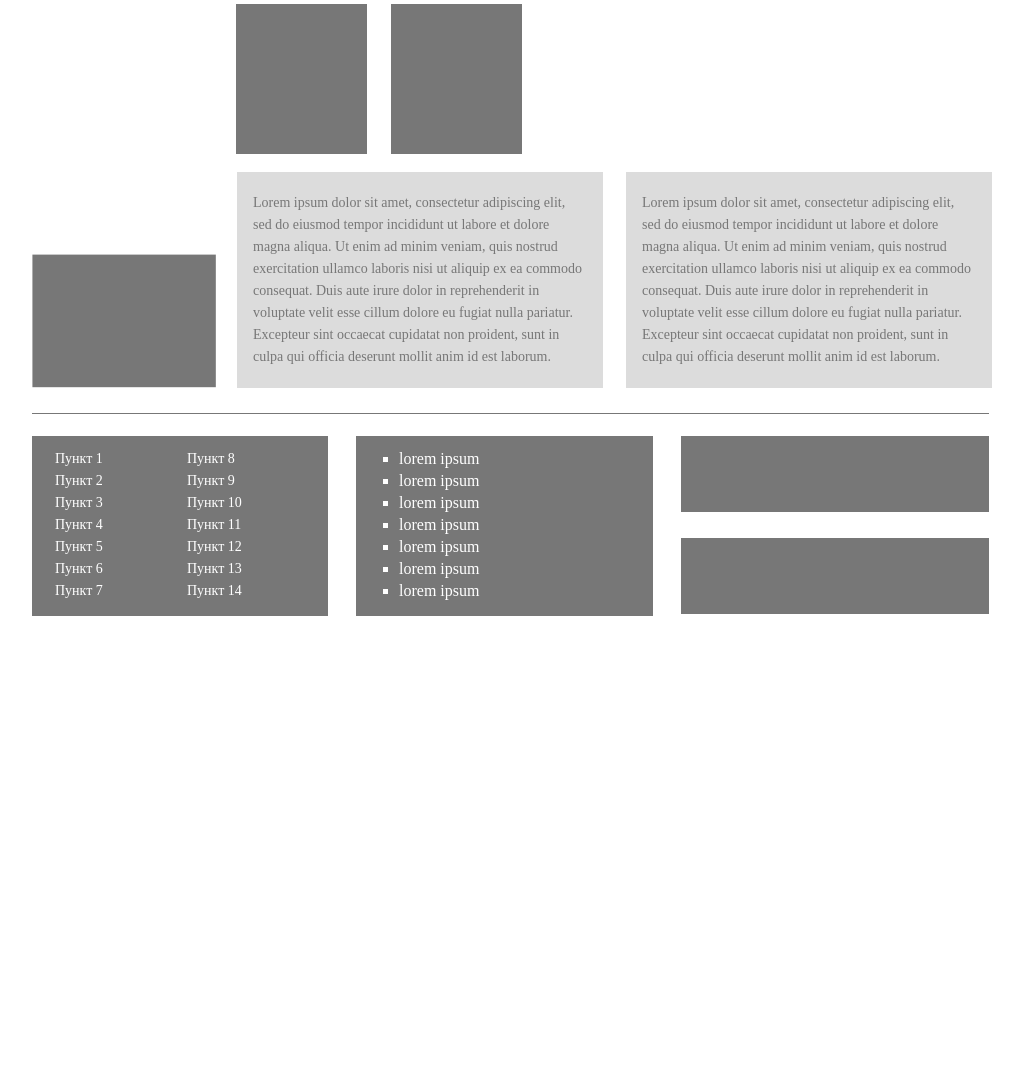
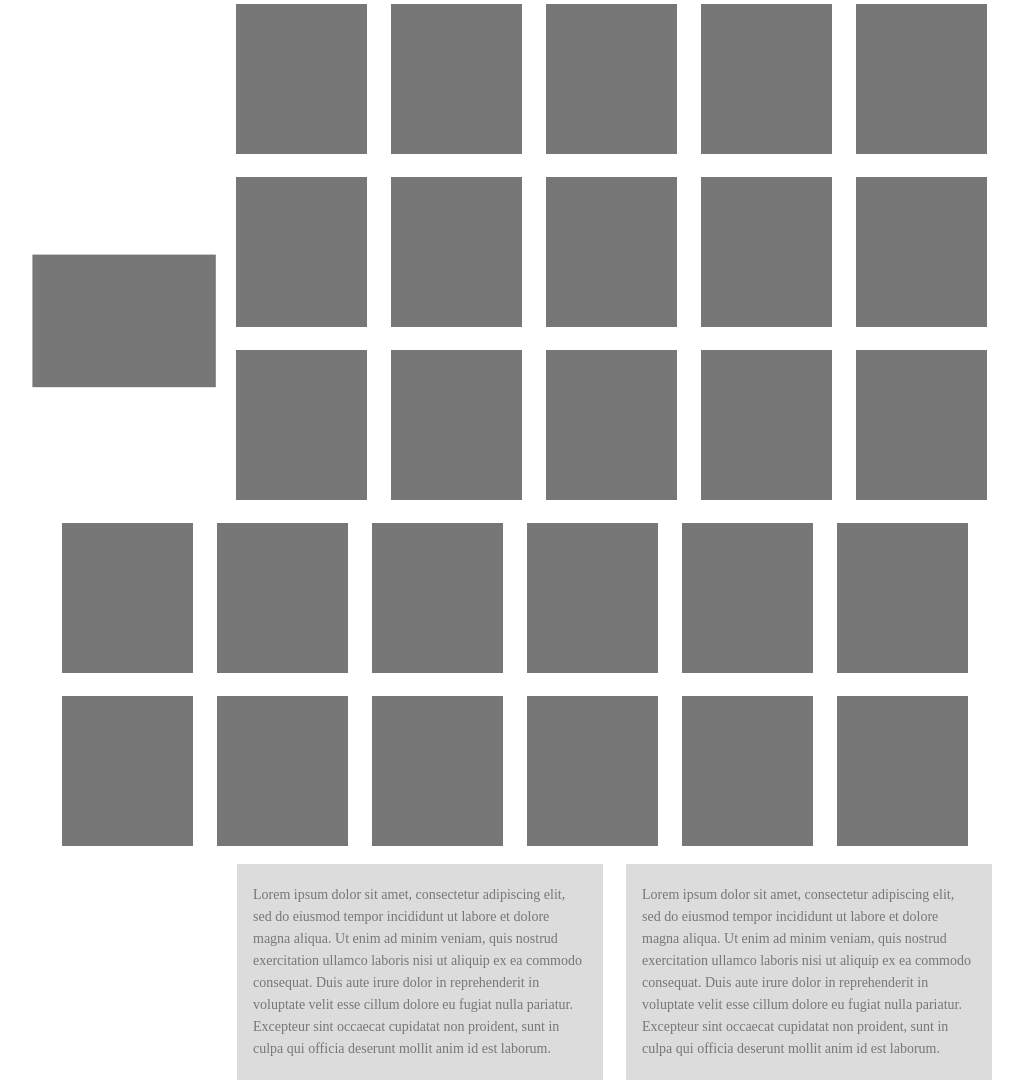
Before and after one commit to MilordVladyslav/html-css-practice, a website: page app/index.html in a window 1280 px wide. Shown: the part 578-1661 px from the top of the page, without its empty margins (128-1151 px from the left). Before the commit the page ends 1199 px from the top, so only its background shows below. Drawn offline with Linux system fonts and the light colour scheme.

Commit message:
fix bugs

```diff
--- a/app/index.html
+++ b/app/index.html
@@ -13,13 +13,21 @@
     <div class="wrapper">
 
         <header class="header">
+            <div class="wrapper-block-1">
                 <img src="./img/logo.jpg" alt="lorem ipsum" title="dolor sit amet" class="logo" width="122" height="108">
+            </div>
+            <div class="wrapper-block-2">
                 <div class="contact"></div>
+            </div>
+
+            <div class="wrapper-block-3">
                 <div class="more">
                     <p class="phone">+7 (499) 346-21-31</p>
                     <a href="mailto:manager@pixelplus.ru">manager@pixelplus.ru</a>
                     <a href="www.pixelplus.ru">www.pixelplus.ru</a>
                 </div>
+            </div>
+
             <div class="clearfix"></div>
         </header>
 
@@ -49,13 +57,38 @@
                 <div class="center">
                     <div class="higer-content"></div>
                         <div class="image-content">
-                            <img src="./img/contentimg.jpg" alt="lorem ipsum" title="lorem ipsum" >
-                            <img src="./img/contentimg.jpg" alt="lorem ipsum" title="lorem ipsum" >
-                            <img src="./img/contentimg.jpg" alt="lorem ipsum" title="lorem ipsum" >
-                            <img src="./img/contentimg.jpg" alt="lorem ipsum" title="lorem ipsum" >
-                            <img src="./img/contentimg.jpg" alt="lorem ipsum" title="lorem ipsum" >
-                            <img src="./img/contentimg.jpg" alt="lorem ipsum" title="lorem ipsum" >
-                            <img src="./img/contentimg.jpg" alt="lorem ipsum" title="lorem ipsum" >
+                            <img src="./img/contentimg.jpg" alt="lorem ipsum" title="lorem ipsum" width="122" height="108">
+                            <img src="./img/contentimg.jpg" alt="lorem ipsum" title="lorem ipsum" width="122" height="108">
+                            <img src="./img/contentimg.jpg" alt="lorem ipsum" title="lorem ipsum" width="122" height="108">
+                            <img src="./img/contentimg.jpg" alt="lorem ipsum" title="lorem ipsum" width="122" height="108">
+                            <img src="./img/contentimg.jpg" alt="lorem ipsum" title="lorem ipsum" width="122" height="108">
+                            <img src="./img/contentimg.jpg" alt="lorem ipsum" title="lorem ipsum" width="122" height="108">
+                            <img src="./img/contentimg.jpg" alt="lorem ipsum" title="lorem ipsum" width="122" height="108">
+                            <img src="./img/contentimg.jpg" alt="lorem ipsum" title="lorem ipsum" width="122" height="108">
+                            <img src="./img/contentimg.jpg" alt="lorem ipsum" title="lorem ipsum" width="122" height="108">
+                            <img src="./img/contentimg.jpg" alt="lorem ipsum" title="lorem ipsum" width="122" height="108">
+                            <img src="./img/contentimg.jpg" alt="lorem ipsum" title="lorem ipsum" width="122" height="108">
+                            <img src="./img/contentimg.jpg" alt="lorem ipsum" title="lorem ipsum" width="122" height="108">
+                            <img src="./img/contentimg.jpg" alt="lorem ipsum" title="lorem ipsum" width="122" height="108">
+                            <img src="./img/contentimg.jpg" alt="lorem ipsum" title="lorem ipsum" width="122" height="108">
+                            <img src="./img/contentimg.jpg" alt="lorem ipsum" title="lorem ipsum" width="122" height="108">
+                            <img src="./img/contentimg.jpg" alt="lorem ipsum" title="lorem ipsum" width="122" height="108">
+                            <img src="./img/contentimg.jpg" alt="lorem ipsum" title="lorem ipsum" width="122" height="108">
+                            <img src="./img/contentimg.jpg" alt="lorem ipsum" title="lorem ipsum" width="122" height="108">
+                            <img src="./img/contentimg.jpg" alt="lorem ipsum" title="lorem ipsum" width="122" height="108">
+                            <img src="./img/contentimg.jpg" alt="lorem ipsum" title="lorem ipsum" width="122" height="108">
+                            <img src="./img/contentimg.jpg" alt="lorem ipsum" title="lorem ipsum" width="122" height="108">
+                            <img src="./img/contentimg.jpg" alt="lorem ipsum" title="lorem ipsum" width="122" height="108">
+                            <img src="./img/contentimg.jpg" alt="lorem ipsum" title="lorem ipsum" width="122" height="108">
+                            <img src="./img/contentimg.jpg" alt="lorem ipsum" title="lorem ipsum" width="122" height="108">
+                            <img src="./img/contentimg.jpg" alt="lorem ipsum" title="lorem ipsum" width="122" height="108">
+                            <img src="./img/contentimg.jpg" alt="lorem ipsum" title="lorem ipsum" width="122" height="108">
+                            <img src="./img/contentimg.jpg" alt="lorem ipsum" title="lorem ipsum" width="122" height="108">
+                            <img src="./img/contentimg.jpg" alt="lorem ipsum" title="lorem ipsum" width="122" height="108">
+                            <img src="./img/contentimg.jpg" alt="lorem ipsum" title="lorem ipsum" width="122" height="108">
+                            <img src="./img/contentimg.jpg" alt="lorem ipsum" title="lorem ipsum" width="122" height="108">
+                            <img src="./img/contentimg.jpg" alt="lorem ipsum" title="lorem ipsum" width="122" height="108">
+                            <img src="./img/contentimg.jpg" alt="lorem ipsum" title="lorem ipsum" width="122" height="108">
                         </div>
 
                     <div class="lower-content">
@@ -125,7 +158,7 @@
             </div>
             <div class="foot-right">
                 <div class="foot-info"></div>
-                <img src="./img/footerimg.jpg" alt="footerimg" title="footer image">
+                <img src="./img/footerimg.jpg" alt="footerimg" title="footer image" width="122" height="108">
 
             </div>
                 <div class="clerfix"></div>
--- a/app/scss/header.scss
+++ b/app/scss/header.scss
@@ -5,7 +5,22 @@
   padding-bottom: 22px;
   border-bottom: 1px solid #787878;
   display: flex;
-  justify-content: space-between;
+  justify-content: center;
+
+  .wrapper-block-1 {
+    min-width: 122px;
+    margin-right: 12px;
+  }
+
+  .wrapper-block-2 {
+    min-width: 279px;
+    margin-right: 24px;
+  }
+
+  .wrapper-block-3 {
+    min-width: 513px;
+  }
+
 }
 
 .logo {
```
Also changed, not shown: app/css/all.css. Lines whose indentation alone changed are shown as unchanged.
